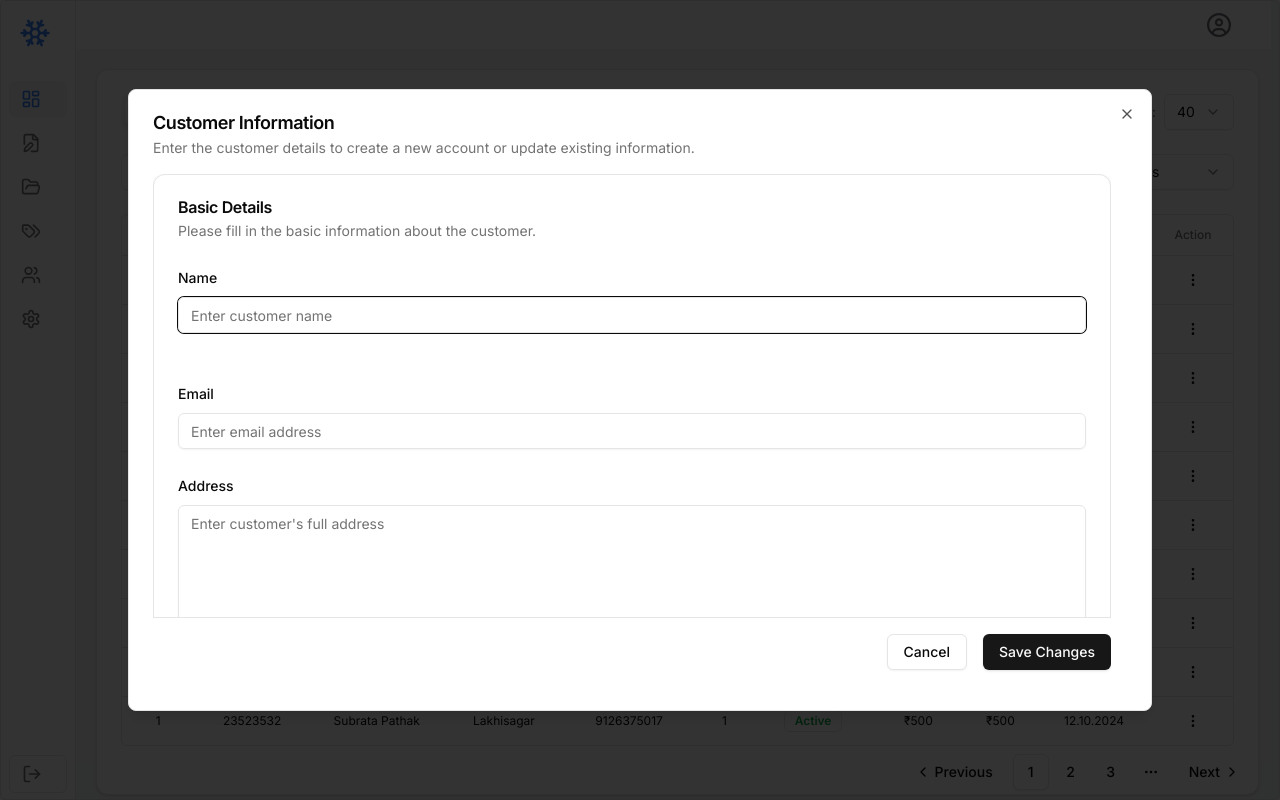
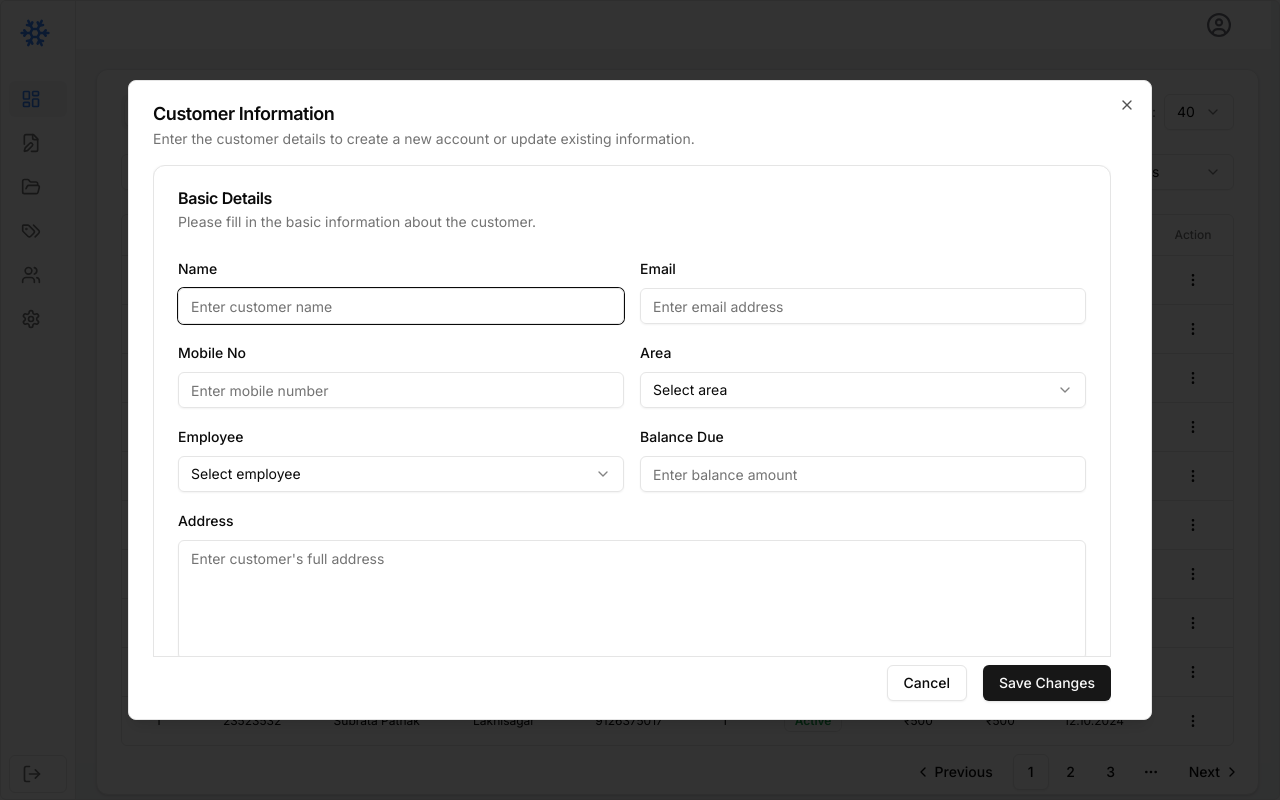
Before and after one commit to sourav0809/billingfy_client, a React (Vite) app: page / in a window 1280 px wide. Both pictures are taken after a click on the button 570 px from the left and 112 px from the top of the page. Built offline with nearby package versions, Linux system fonts and the light colour scheme.

Commit message:
fix : add customer dialog

```diff
--- a/src/components/Customers/AddCustomerDialog.tsx
+++ b/src/components/Customers/AddCustomerDialog.tsx
@@ -1,10 +1,10 @@
 import * as React from 'react'
-import { CalendarIcon } from 'lucide-react'
-import { addMonths, format } from 'date-fns'
+// import { CalendarIcon } from 'lucide-react'
+// import { addMonths, format } from 'date-fns'
 
-import { cn } from '@/lib/utils'
+// import { cn } from '@/lib/utils'
 import { Button } from '@/components/common/UI/button.tsx'
-import { Calendar } from '@/components/common/UI/calendar.tsx'
+// import { Calendar } from '@/components/common/UI/calendar.tsx'
 import {
   Card,
   CardContent,
@@ -29,11 +29,11 @@ import {
   FormMessage,
 } from '@/components/common/UI/form.tsx'
 import { Input } from '@/components/common/UI/input.tsx'
-import {
-  Popover,
-  PopoverContent,
-  PopoverTrigger,
-} from '@/components/common/UI/popover.tsx'
+// import {
+//   Popover,
+//   PopoverContent,
+//   PopoverTrigger,
+// } from '@/components/common/UI/popover.tsx'
 import {
   Select,
   SelectContent,
@@ -95,7 +95,7 @@ const AddCustomerDialog = ({ children }: { children: React.ReactNode }) => {
             existing information.
           </DialogDescription>
         </DialogHeader>
-        <ScrollArea className="h-[calc(80vh-8rem)] pr-4">
+        <ScrollArea className="h-[calc(80vh-6rem)] pr-4">
           <Form {...form}>
             <form onSubmit={form.handleSubmit(onSubmit)} className="space-y-8">
               <Card>
@@ -106,9 +106,9 @@ const AddCustomerDialog = ({ children }: { children: React.ReactNode }) => {
                   </CardDescription>
                 </CardHeader>
                 <CardContent>
-                  <div className="flex flex-col gap-x-8 gap-y-6">
-                    {/* Left Column */}
-                    <div className="grid grid-rows-2 space-y-6">
+                  <div className="flex flex-col gap-4">
+                    {/* 1st column  */}
+                    <div className="grid grid-cols-2 gap-4">
                       <FormField
                         control={form.control}
                         name="name"
@@ -143,26 +143,8 @@ const AddCustomerDialog = ({ children }: { children: React.ReactNode }) => {
                       />
                     </div>
 
-                    {/* Right Column */}
-
-                    <div className="grid grid-rows-3 gap-4">
-                      <FormField
-                        control={form.control}
-                        name="address"
-                        render={({ field }) => (
-                          <FormItem>
-                            <FormLabel>Address</FormLabel>
-                            <FormControl>
-                              <Textarea
-                                placeholder="Enter customer's full address"
-                                className="resize-none h-[120px]"
-                                {...field}
-                              />
-                            </FormControl>
-                            <FormMessage />
-                          </FormItem>
-                        )}
-                      />
+                    {/* 2nd column  */}
+                    <div className="grid grid-cols-2 gap-4">
                       <FormField
                         control={form.control}
                         name="mobile"
@@ -206,7 +188,9 @@ const AddCustomerDialog = ({ children }: { children: React.ReactNode }) => {
                           </FormItem>
                         )}
                       />
+                    </div>
 
+                    {/* 3rd column */}
                     <div className="grid grid-cols-2 gap-4">
                       <FormField
                         control={form.control}
@@ -252,47 +236,23 @@ const AddCustomerDialog = ({ children }: { children: React.ReactNode }) => {
                         )}
                       />
                     </div>
+
+                    {/* Right Column */}
+
+                    <div className="w-full">
                       <FormField
                         control={form.control}
-                        name="planExpiry"
+                        name="address"
                         render={({ field }) => (
-                          <FormItem className="flex flex-col">
-                            <FormLabel>Plan Expiry</FormLabel>
-                            <Popover>
-                              <PopoverTrigger asChild>
+                          <FormItem>
+                            <FormLabel>Address</FormLabel>
                             <FormControl>
-                                  <Button
-                                    variant={'outline'}
-                                    className={cn(
-                                      'w-full pl-3 text-left font-normal',
-                                      !field.value && 'text-muted-foreground',
-                                    )}
-                                  >
-                                    {field.value ? (
-                                      format(field.value, 'PPP')
-                                    ) : (
-                                      <span>Pick a date</span>
-                                    )}
-                                    <CalendarIcon className="ml-auto h-4 w-4 opacity-50" />
-                                  </Button>
+                              <Textarea
+                                placeholder="Enter customer's full address"
+                                className="resize-none h-[120px]"
+                                {...field}
+                              />
                             </FormControl>
-                              </PopoverTrigger>
-                              <PopoverContent
-                                className="w-auto p-0"
-                                align="start"
-                              >
-                                <Calendar
-                                  mode="single"
-                                  selected={field.value}
-                                  onSelect={field.onChange}
-                                  disabled={(date) =>
-                                    date < new Date() ||
-                                    date > addMonths(new Date(), 12)
-                                  }
-                                  initialFocus
-                                />
-                              </PopoverContent>
-                            </Popover>
                             <FormMessage />
                           </FormItem>
                         )}
@@ -301,7 +261,7 @@ const AddCustomerDialog = ({ children }: { children: React.ReactNode }) => {
                   </div>
                 </CardContent>
               </Card>
-              <div className="flex justify-end gap-4 sticky bottom-0 bg-background py-4 border-t">
+              <div className="flex justify-end gap-4 sticky bottom-0 right-2  bg-background py-2 border-t">
                 <Button variant="outline" onClick={() => setOpen(false)}>
                   Cancel
                 </Button>
```
Lines whose indentation alone changed are shown as unchanged.
